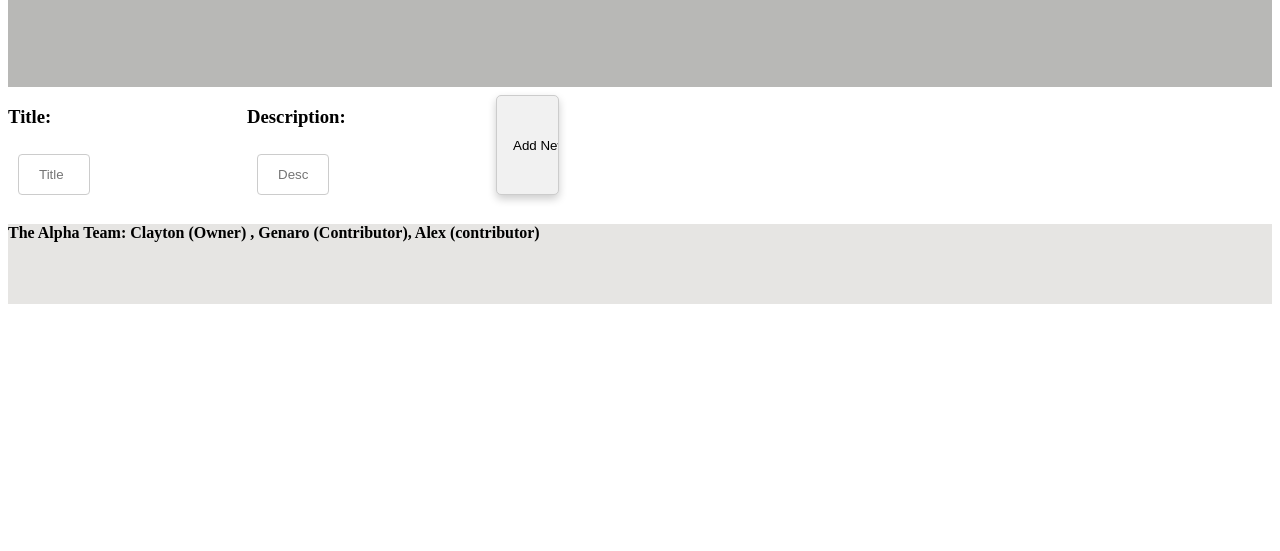
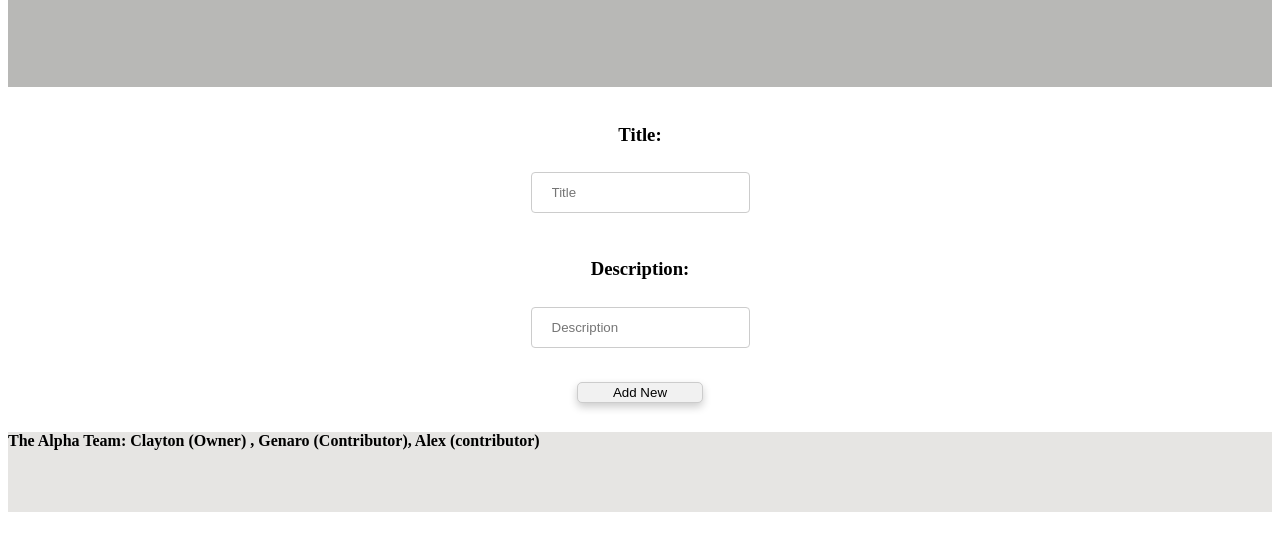
Before and after one commit to ClaytonONeill/Blog-Wars-2-The-Return, a website: page public/index.html in a window 1280 px wide. Shown: the part 215-766 px from the top of the page. Drawn offline with nearby package versions, Linux system fonts and the light colour scheme; no server answers.

Commit message:
changed input

```diff
--- a/public/css/main.css
+++ b/public/css/main.css
@@ -11,7 +11,6 @@ form {
 }
 
 input {
-  width: 30%;
   padding: 12px 20px;
   margin: 8px 10px;
   display: inline-block;
--- a/public/index.html
+++ b/public/index.html
@@ -1,5 +1,6 @@
 <!DOCTYPE html>
 <html lang="en" ng-app="blogs">
+
 <head>
     <meta charset="UTF-8">
     <meta name="viewport" content="width=device-width, initial-scale=1.0">
@@ -16,14 +17,14 @@
     </header>
 
     <main>
-    <form  ng-submit="ctrl.createBlog()" class="half"><br/>
+
+        <form ng-submit="ctrl.createBlog()" class="flex-col center"><br />
             <div class="flex-row">
                 <h3>Title:</h3>
                 <input type="text" ng-model="ctrl.postBlog.title" placeholder="Title">
             </div>
             <br>
-
-        <div>
+            <div class="flex-row">
                 <h3>Description:</h3>
                 <input type="text" ng-model="ctrl.postBlog.description" placeholder="Description">
             </div>
@@ -54,4 +55,5 @@
     </footer>
 
 </body>
+
 </html>
```
Lines whose indentation alone changed are shown as unchanged.
